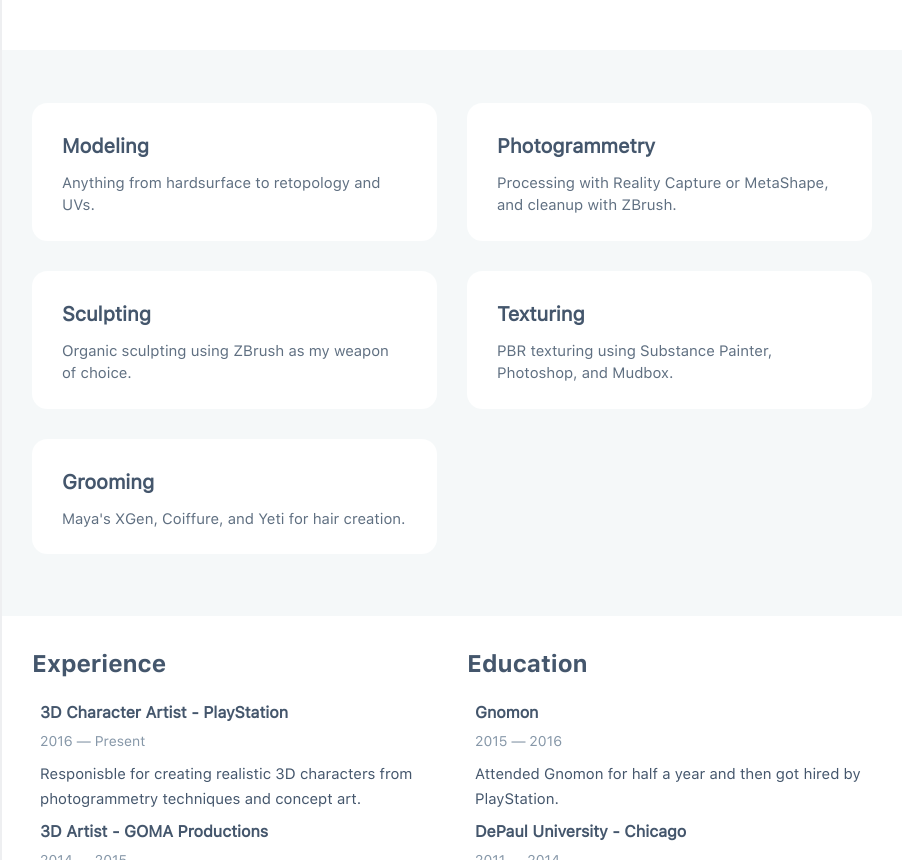
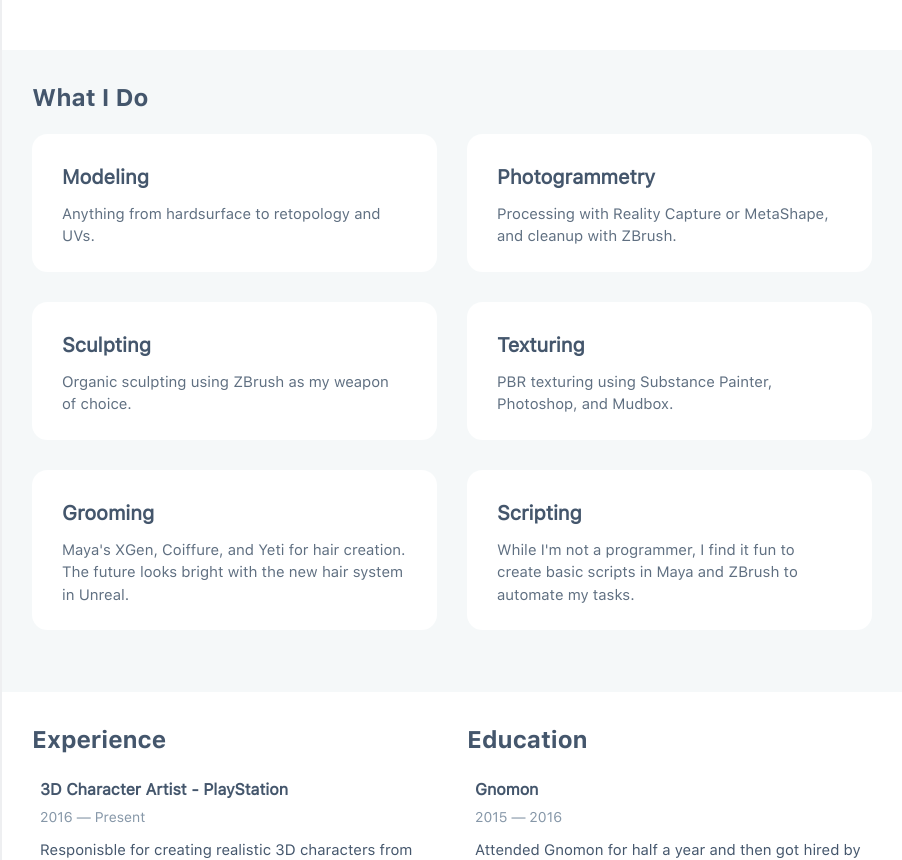
Before and after one commit to thekesslereffect/resume, a plain HTML site: page index.html in a window 1280 px wide. Shown: the part 1270-2130 px from the top of the page, without its empty margins (343-1245 px from the left). Drawn offline with Linux system fonts and the light colour scheme; a script that the page names is missing; files whose address does not match are found by name.

Commit message:
Add files via upload

```diff
--- a/index.html
+++ b/index.html
@@ -292,7 +292,7 @@
             </div>
 						<!-- What -->
 						<div class="box-inner">
-						    <h2 class="title title--h3"></h2>
+						    <h2 class="title title--h3">What I Do</h2>
 							<div class="row">
 							    <!-- Case Item -->
 							    <div class="col-12 col-lg-6">
@@ -343,7 +343,17 @@
 									    <!--<img class="case-item__icon" src="assets/icons/icon-photo.svg" alt="" />-->
 										<div>
 									        <h3 class="title title--h4">Grooming</h3>
-										    <p class="case-item__caption">Maya's XGen, Coiffure, and Yeti for hair creation.</p>
+										    <p class="case-item__caption">Maya's XGen, Coiffure, and Yeti for hair creation. The future looks bright with the new hair system in Unreal.</p>
+										</div>
+									</div>
+								</div>
+                <!-- Case Item -->
+								<div class="col-12 col-lg-6">
+								    <div class="case-item box box__second">
+									    <!--<img class="case-item__icon" src="assets/icons/icon-photo.svg" alt="" />-->
+										<div>
+									        <h3 class="title title--h4">Scripting</h3>
+										    <p class="case-item__caption">While I'm not a programmer, I find it fun to create basic scripts in Maya and ZBrush to automate my tasks.</p>
 										</div>
 									</div>
 								</div>
```
